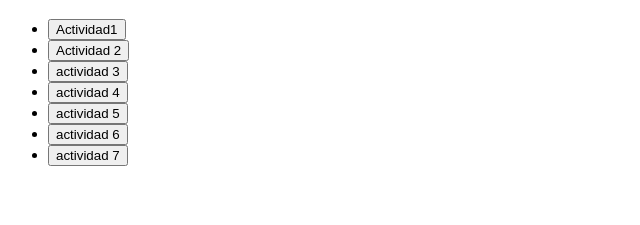
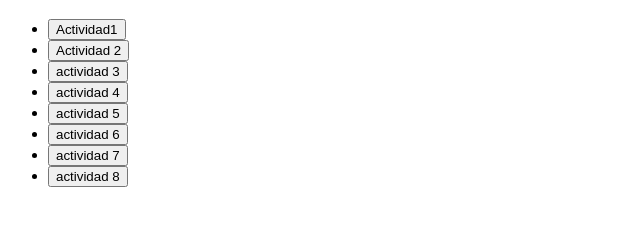
Before and after one commit to SikaFlex/prueba-1, a plain HTML site: page index.html in a window 1280 px wide. Shown: the part 61-286 px from the top of the page, without its empty margins (0-640 px from the left). Drawn offline with Linux system fonts and the light colour scheme.

Commit message:
subir 333333

```diff
--- a/index.html
+++ b/index.html
@@ -17,6 +17,7 @@
 <li><button onclick="location.href='actividad5/actividad5.html'"=>actividad 5</button></li>
 <li><button onclick="location.href='actividad6/actividad6.html'"=>actividad 6</button></li>
 <li><button onclick="location.href='actividad7/actividad7.html'"=>actividad 7</button></li>
+<li><button onclick="location.href='actividad8/actividad8.html'"=>actividad 8</button></li>
 
 </ul>
 
```
